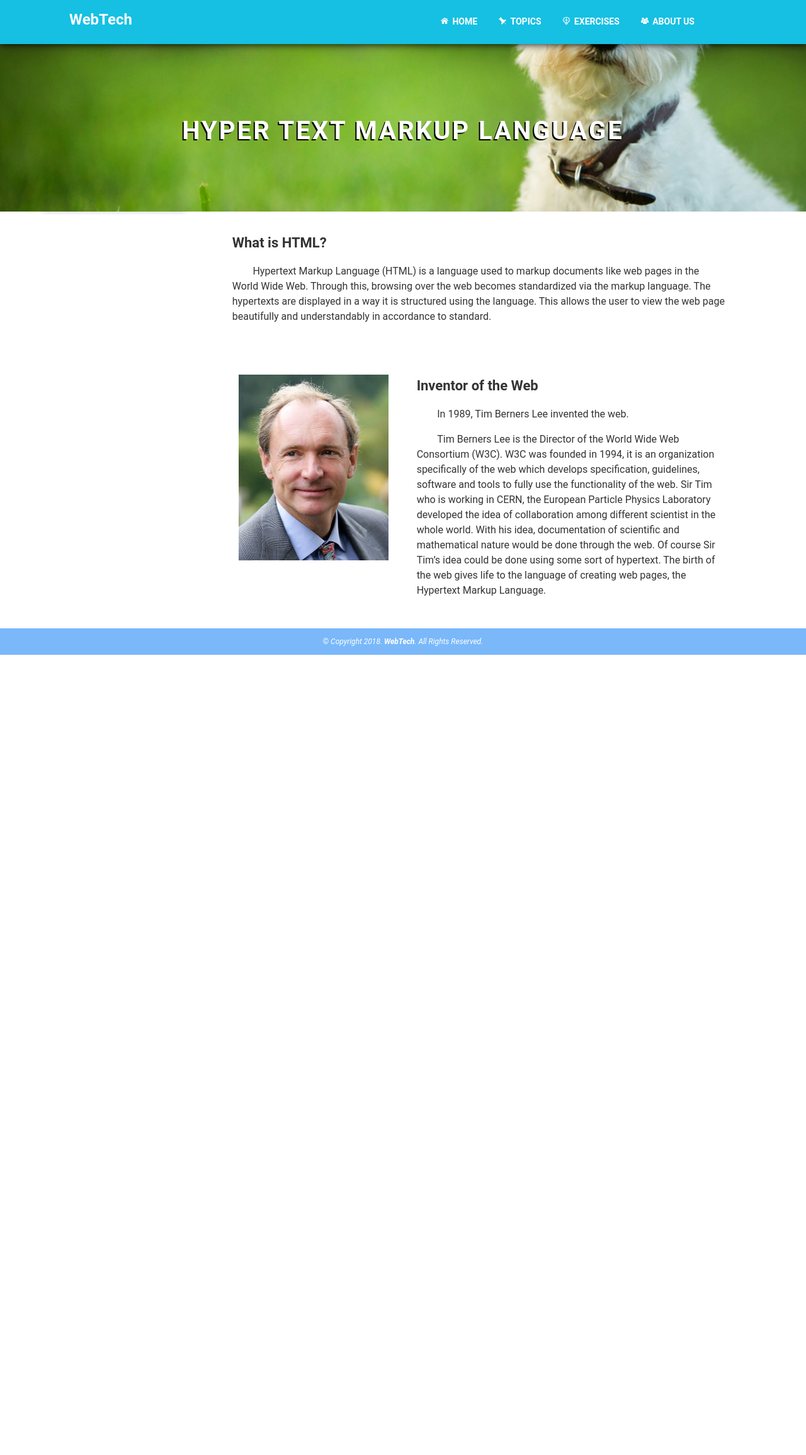
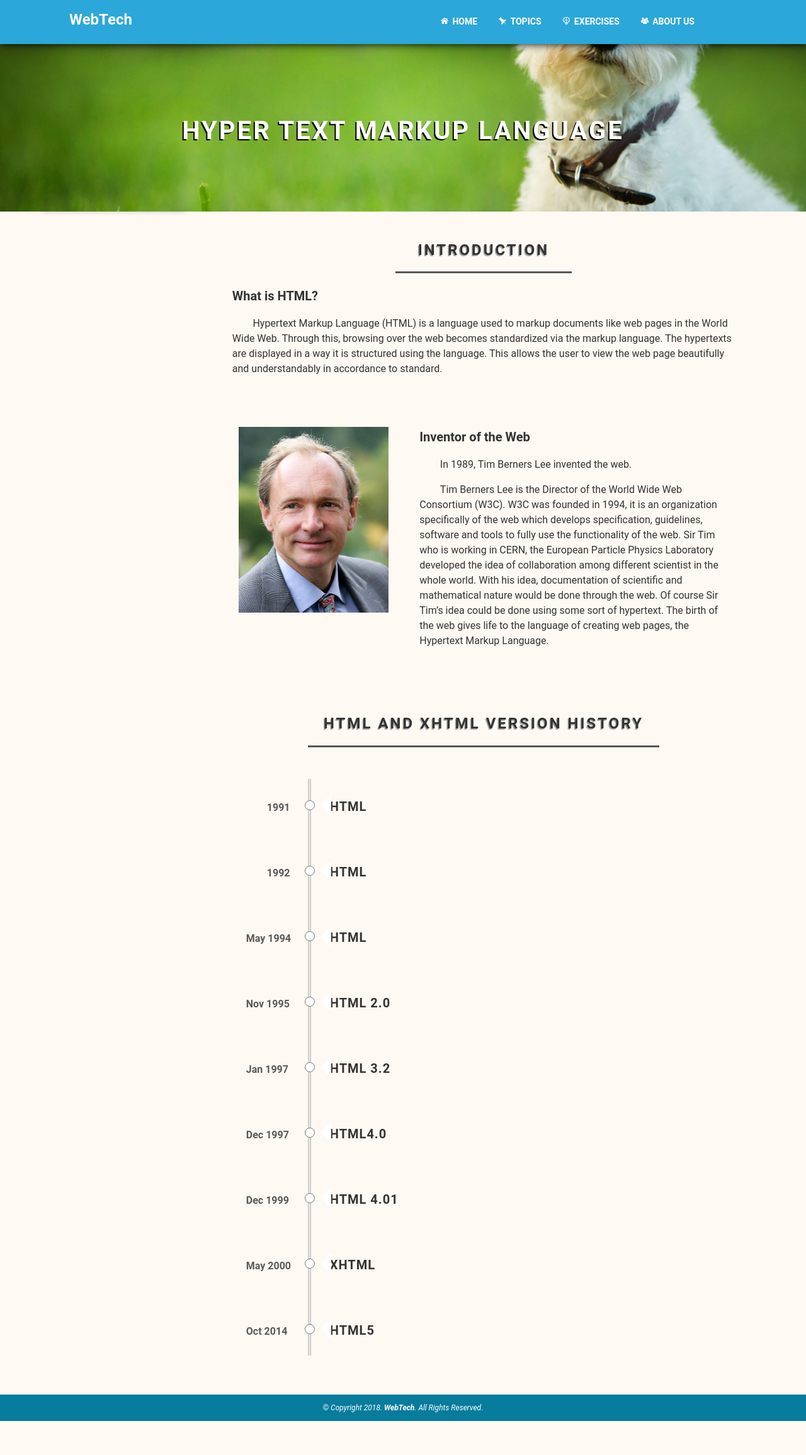
Before and after one commit to 2164179mary/WEBTECHLEC, a PHP site: page /links/topic3.html in a window 1280 px wide. Shown: the whole page at 63% size. Before the commit the page ends 1040 px from the top, so only its background shows below. Run offline with PHP 8.4, Linux system fonts and the light colour scheme.

Commit message:
added the timeline section in topic3.html and updated the css

```diff
--- a/Template/links/topic3.html
+++ b/Template/links/topic3.html
@@ -37,8 +37,8 @@
                 <h2>Subtopics</h2>
                 <nav>
                     <ul>
-                        <li><a href="#description">Introduction: HTML</a></li>
-                        <li><a href="#">HTML and XHTML Version History</a></li>
+                        <li><a href="#html-intro">Introduction: HTML</a></li>
+                        <li><a href="#html-version">HTML and XHTML Version History</a></li>
                         <li><a href="#">HTML5 New Tags</a></li>
                         <li><a href="#">Browser Wars</a></li>
                     </ul>
@@ -57,9 +57,10 @@
         </div>
     </section>
 
-    <section id="html">
+    <section id="html-intro">
         <div class="container">
             <div class="content">
+                <h2>Introduction</h2>
                 <h3>What is HTML?</h3>
                 <p>&emsp;&emsp;Hypertext Markup Language (HTML) is a language used to markup documents like web pages in the World Wide Web. Through this, browsing over the web becomes standardized via the markup language. The hypertexts are displayed in a way it is structured using the language. This allows the user to view the web page beautifully and understandably in accordance to standard.</p>
             </div>
@@ -83,6 +84,114 @@
         </div>
     </section>
 
+    <section id="html-version">
+        <div class="container">
+            <div class="content">
+                <h2>HTML and XHTML Version History</h2>
+                <ul id='timeline'>
+                    <li class='version'>
+                        <input class='radio' id='version9' name='verions' type='radio'>
+                        <div class="relative">
+                            <label for='version9'><h3>HTML</h3></label>
+                            <span class='date year d1'>1991</span>
+                            <span class='circle'></span>
+                        </div>
+                        <div class='timeline-cont'>
+                            <p>&emsp;&emsp;In <strong>1991</strong>, Sir Tim invented the <b>Hypertext Markup Language</b>. The <em>HTML</em> was based on <em>Standard Generalized Mark-up Language&#40;SGML&#41;</em> in which it markups the text. Most of the element tags that were developed are taken from the existing markup language like <i>p, h1 through h6(headings), ol(ordered lists), ul(unordered lists), li(list items)</i> and more which comes in pair. One example is, <code>&lt;p&gt;This is a paragraph.&lt;&#47;p&gt;</code>.The idea of basing HTML to SGML was brilliant, it added to the reliability and acceptability into the internet community. Although a lot of the element tags are just inherited from SGML, Sir Tim invented his own tags such as the use of anchor element with the HREF attribute.</p>
+                        </div>
+                    </li>
+                    <li class='version'>
+                        <input class='radio' id='version8' name='verions' type='radio'>
+                        <div class="relative">
+                            <label for='version8'><h3>HTML</h3></label>
+                            <span class='date year d2'>1992</span>
+                            <span class='circle'></span>
+                        </div>
+                        <div class='timeline-cont'>
+                            <p>&emsp;&emsp;In <strong>1992</strong>, Sir Tim’s HTML seems to be viral when he shared his idea in the WWW-talk mailing, an electronic type of discussion in which people exchange their ideas. A lot of enthusiast got interested with Sir Tim’s idea and started to work in the development of the markup language. Still in the same year, NCSA invested an effort in Sir Tim’s idea. Also, NCSA developed their first web browser named, Mosaic. A sudden appearance of Marc Andreesen triggered the creation of IMG tag which is used in the insertion of photographs, diagrams, illustrations and others in the HTML files.</p>
+                        </div>
+                    </li>
+                    <li class='version'>
+                        <input class='radio' id='version7' name='verions' type='radio'>
+                        <div class="relative">
+                            <label for='version7'><h3>HTML</h3></label>
+                            <span class='date d3'>May 1994</span>
+                            <span class='circle'></span>
+                        </div>
+                        <div class='timeline-cont'>
+                            <p>&emsp;&emsp;In May 1994, the first conference in Geneva was organized by CERN, the World Wide Web Conference. A lot got excited on what the HTML can contribute and do on the web so as for humans.</p>
+                        </div>
+                    </li>
+                    <li class='version'>
+                        <input class='radio' id='version6' name='verions' type='radio'>
+                        <div class="relative">
+                            <label for='version6'><h3>HTML 2.0</h3></label>
+                            <span class='date d4'>Nov 1995</span>
+                            <span class='circle'></span>
+                        </div>
+                        <div class='timeline-cont'>
+                            <p>&emsp;&emsp;During the year 1995, many of the new tags and attributes were developed. Some of which are BGCOLOR attribute for the BODY element and the FONT FACE for documents font styles. <em>HTML  2.0</em> lasted over six months to be the standard of markup languages.</p>
+                        </div>
+                    </li>
+                    <li class='version'>
+                        <input class='radio' id='version5' name='verions' type='radio'>
+                        <div class="relative">
+                            <label for='version5'><h3>HTML 3.2</h3></label>
+                            <span class='date d5'>Jan 1997</span>
+                            <span class='circle'></span>
+                        </div>
+                        <div class='timeline-cont'>
+                            <p>&emsp;&emsp;Before version 3.2 of HTML is the <em>HTML 3.0</em>. The version was never included as a standard markup language for the web because of the changing browser features. That is why in 1997, World Wide Web Consortium endorsed <em>HTML 3.2</em> as a cross – industry specification. The version is thoroughly reviewed by all the members of the organization, including Netscape and Microsoft, a browser vendor. This version highlights the additional tags for tables, applets, text flow around images, subscripts and superscripts.</p>
+                        </div>
+                    </li>
+                    <li class='version'>
+                        <input class='radio' id='version4' name='verions' type='radio'>
+                        <div class="relative">
+                            <label for='version4'><h3>HTML4.0</h3></label>
+                            <span class='date d6'>Dec 1997</span>
+                            <span class='circle'></span>
+                        </div>
+                        <div class='timeline-cont'>
+                            <p>&emsp;&emsp;In <em>HTML 4.0</em> it offers three variations, strict, transitional and frameset. Elements and tags deprecated are forbidden, however it can also be transitional where deprecated elements are sometimes allowed. Also in HTML 4.0 Netscape’s visual markup features are deprecated in favor of the style sheets. During 1998, a minor revision is made with the HTML 4.0 but no increment of version number happened.</p>
+                        </div>
+                    </li>
+                    <li class='version'>
+                        <input class='radio' id='version3' name='verions' type='radio'>
+                        <div class="relative">
+                            <label for='version3'><h3>HTML 4.01</h3></label>
+                            <span class='date d7'>Dec 1999</span>
+                            <span class='circle'></span>
+                        </div>
+                        <div class='timeline-cont'>
+                            <p>&emsp;&emsp;In 1999, a newer version of HTML 4.0 is issued. In <em>  HTML 4.01 </em> they introduced depreciation of presentational elements and attributes in favor of style sheets. Still the version retained the three variations present in the previous version.</p>
+                        </div>
+                    </li>
+                    <li class='version'>
+                        <input class='radio' id='version2' name='verions' type='radio'>
+                        <div class="relative">
+                            <label for='version2'><h3>XHTML</h3></label>
+                            <span class='date d8'>May 2000</span>
+                            <span class='circle'></span>
+                        </div>
+                        <div class='timeline-cont'>
+                            <p>&emsp;&emsp;After the release of HTML 4.01 no HTML versions were developed during the early and mid-2000’s. Thus, the rise of XML – based language, <em>XHTML</em> occupied the W3C’s HTML Working Group. XHTML stands for Extensible Hypertext Markup Language is another markup language for reformulation of HTML 4.01. At least 3 versions of XHTML were published, mainly of XHTML 1.0, XHTML 1.1 and XHTML 2.0.</p>
+                        </div>
+                    </li>
+                    <li class='version'>
+                        <input class='radio' id='version1' name='verions' type='radio'>
+                        <div class="relative">
+                            <label for='version1'><h3>HTML5</h3></label>
+                            <span class='date d9'>Oct 2014</span>
+                            <span class='circle'></span>
+                        </div>
+                        <div class='timeline-cont'>
+                            <p>&emsp;&emsp;In 2008, W3C work back in the draft of new version of HTML 4.01, which is the <em>HTML5</em>. W3C works hard to remove the SGML resemblance to HTML5. The released of new element tags such as section and article under HTML5 allows it to deprecate some tags present in the previous version. By this, they defined the new serialization for HTML5 in addition to the XHTML5 serialization. From a Candidate Recommendation to Proposed Recommendation, HTML5 was then released as W3C Recommendation.</p>
+                        </div>
+                    </li>
+                </ul>
+            </div>
+        </div>
+    </section>
 
 
 
--- a/Template/styles/styles.css
+++ b/Template/styles/styles.css
@@ -12,6 +12,7 @@
     line-height: 1.5;
     color: #333;
     margin: 0;
+    background-color: #fef9f2;
 }
 
 h1,
@@ -30,11 +31,21 @@
 }
 
 h2 {
-    font-size: 28px;
+    font-size: 24px;
+    text-transform: uppercase;
+    border-bottom: 2px solid #565656;
+    border-bottom-width: medium;
+    text-align: center;
+    padding-bottom: 15px;
+    letter-spacing: 3px;
+    width: 70%;
+    margin-left: auto;
+    margin-right: auto;
+    text-shadow: -1.5px 1.5px 0 #a6a6a6;
 }
 
 h3 {
-    font-size: 22px;
+    font-size: 20px;
 }
 
 h4 {
@@ -62,9 +73,11 @@
 }
 
 #html,
+#html-intro,
+#html-version,
 #www,
 #http {
-    width: 77%;
+    width: 78%;
     position: relative;
     margin-left: 21%;
 }
@@ -163,7 +176,7 @@
     top: 0;
     z-index: 10;
     width: 100%;
-    background: #15c0e3;
+    background: #2ca7d9;
     transition: 0.5s;
     color: #fff;
     padding: 12px 10px 7px 0;
@@ -235,7 +248,7 @@
 #intro {
     margin-top: 5em;
     text-align: left;
-    background-color: #fff;
+    background-color: #fef9f2;
     color: #000;
 }
 
@@ -252,7 +265,7 @@
 }
 
 #hometopics {
-    background-color: #fff;
+    background-color: #fef9f2;
 }
 
 #hometopics h2 {
@@ -396,7 +409,7 @@
 /* Footer */
 
 footer {
-    background-color: #7ab8fa;
+    background-color: #077c9d;
     color: #ffff;
     width: 100%;
     position: absolute;
@@ -477,6 +490,197 @@
     text-shadow: -2px 2px 0 #000;
 }
 
-#web-creator html {}
+#html-intro {
+    margin-top: 10px;
+}
 
-#description html {}
+#html-intro h2 {
+    font-size: 24px;
+    text-transform: uppercase;
+    border-bottom: 2px solid #565656;
+    border-bottom-width: medium;
+    text-align: center;
+    padding-bottom: 15px;
+    letter-spacing: 3px;
+    width: 35%;
+    margin-left: auto;
+    margin-right: auto;
+    text-shadow: -1.5px 1.5px 0 #a6a6a6;
+}
+
+#html-intro h3 {
+    margin-top: 20px;
+}
+
+/* Timeline */
+
+#html-version {
+    margin-top: 20px;
+}
+
+#timeline {
+    list-style: none;
+    margin: 50px 0 30px 120px;
+    padding-left: 30px;
+    border-left: 5px solid #ccc;
+    border-left-style: double;
+}
+
+#timeline h3 {
+    letter-spacing: 1px;
+
+}
+
+#timeline li {
+    margin: 20px 0;
+    position: relative;
+}
+
+#timeline p {
+    margin: 15px 0 15px;
+    line-height: 25px;
+}
+
+.date {
+    margin-top: 36px;
+    top: 50%;
+    left: -133px;
+    font-size: 1em;
+    line-height: 20px;
+    position: absolute;
+    font-weight: 600;
+    color: #595959;
+}
+
+.year {
+    left: -100px;
+}
+
+
+.timeline-cont {
+    max-height: 600px;
+    padding: 50px 20px 0;
+    border-color: transparent;
+    border-width: 2px;
+    border-style: solid;
+    border-radius: 0.7em;
+    position: relative;
+}
+
+.timeline-cont:before,
+.timeline-cont:after {
+    content: "";
+    width: 0;
+    height: 0;
+    border: solid transparent;
+    position: absolute;
+    pointer-events: none;
+    right: 100%;
+}
+
+.timeline-cont:before {
+    border-right-color: inherit;
+    border-width: 20px;
+    top: 50%;
+    margin-top: -20px;
+}
+
+.timeline-cont:after {
+    border-right-color: #fff;
+    border-width: 17px;
+    top: 50%;
+    margin-top: -17px;
+}
+
+.timeline-cont p {
+    max-height: 0;
+    color: transparent;
+    text-align: justify;
+    hyphens: auto;
+    overflow: inherit;
+}
+
+label {
+    font-size: 1.2em;
+    position: absolute;
+    z-index: 100;
+    cursor: pointer;
+    top: 28px;
+    transition: transform 0.2s linear;
+}
+
+.radio {
+    margin-top: -8px;
+    top: 50%;
+    left: -45px;
+    width: 16px;
+    height: 16px;
+    background: #fff;
+    border: 4px solid #3381fd;
+    border-radius: 50%;
+    display: block;
+    position: absolute;
+}
+
+.radio:checked + .relative label {
+    cursor: pointer;
+    transform: translateX(42px);
+}
+
+.radio:checked + .relative .date.d1 {
+    transform: translateY(98px);
+}
+
+.radio:checked + .relative .date.d2 {
+    transform: translateY(87px);
+}
+
+.radio:checked + .relative .date.d3 {
+    transform: translateY(37px);
+}
+
+.radio:checked + .relative .date.d4 {
+    transform: translateY(35px);
+}
+
+.radio:checked + .relative .date.d5 {
+    transform: translateY(73px);
+}
+
+.radio:checked + .relative .date.d6 {
+    transform: translateY(60px);
+}
+
+.radio:checked + .relative .date.d7 {
+    transform: translateY(35px);
+}
+
+.radio:checked + .relative .date.d8 {
+    transform: translateY(60px);
+}
+
+.radio:checked + .relative .date.d9 {
+    transform: translateY(75px);
+}
+
+.radio:checked + .relative .date.d4 {
+    transform: translateY(35px);
+}
+
+.radio:checked + .relative {
+    background: #fa120b;
+}
+
+.radio:checked ~ .timeline-cont {
+    max-height: 600px;
+    border-color: #3381fd;
+    margin-right: 0px;
+    transform: translateX(20px);
+    transition: max-height 0.4s linear, border-color 0.5s linear, transform 0.2s linear;
+}
+
+.radio:checked ~ .timeline-cont p {
+    max-height: 600px;
+    color: #333;
+    transition: color 0.3s linear 0.3s;
+}
```
